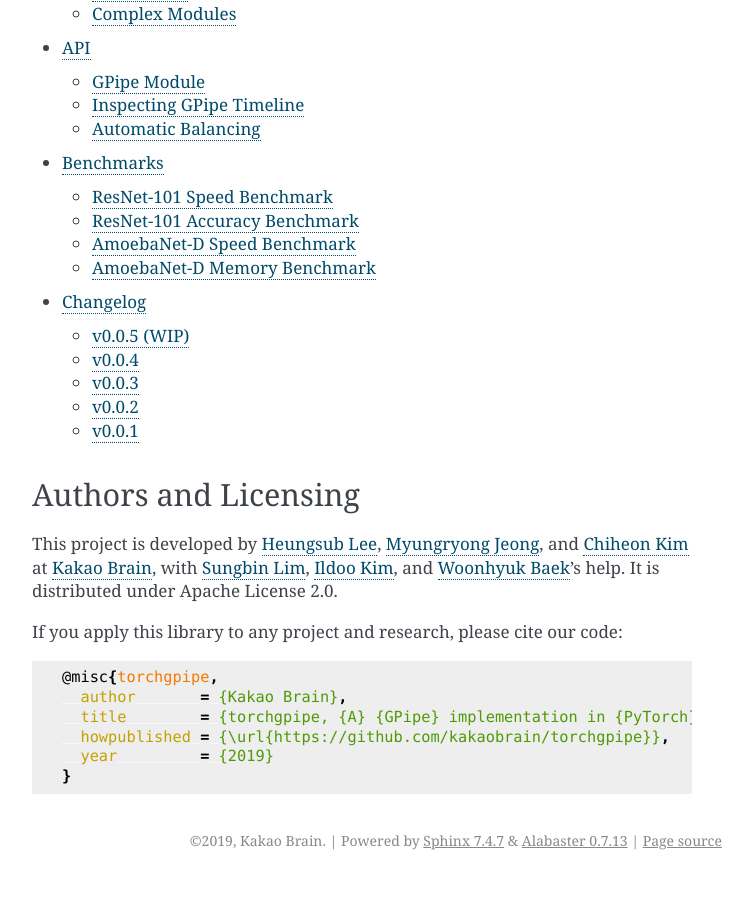
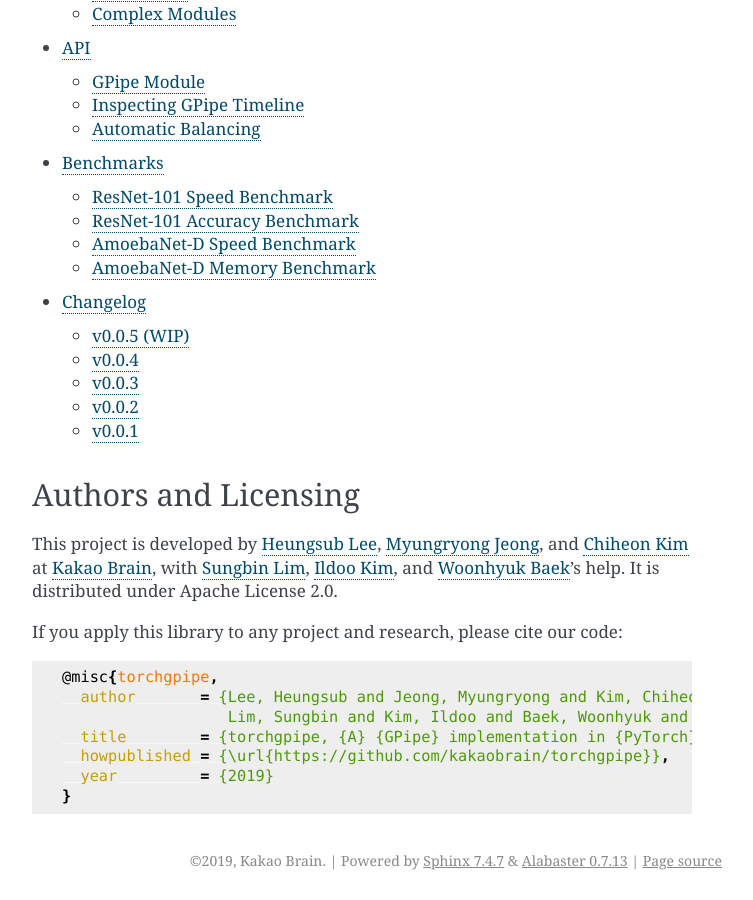
Before and after one commit to kakaobrain/torchgpipe, a Sphinx documentation site: the page built from docs/index.rst, in a window 1280 px wide and 900 px high, scrolled down 1006 px. Shown: the whole window, without its empty margins (388-1141 px from the left). Built offline with Sphinx 7.4.7, drawn with Linux system fonts in a browser that asks for light colours.

Commit message:
Include author names in BibTeX

```diff
--- a/docs/index.rst
+++ b/docs/index.rst
@@ -63,7 +63,8 @@
 .. sourcecode:: bibtex
 
    @misc{torchgpipe,
-     author       = {Kakao Brain},
+     author       = {Lee, Heungsub and Jeong, Myungryong and Kim, Chiheon and
+                     Lim, Sungbin and Kim, Ildoo and Baek, Woonhyuk and Yoon, Boogeon},
      title        = {torchgpipe, {A} {GPipe} implementation in {PyTorch}},
      howpublished = {\url{https://github.com/kakaobrain/torchgpipe}},
      year         = {2019}
```
Also changed, not shown: README.ko.md (+5 -3 lines), README.md (+6 -4 lines).
